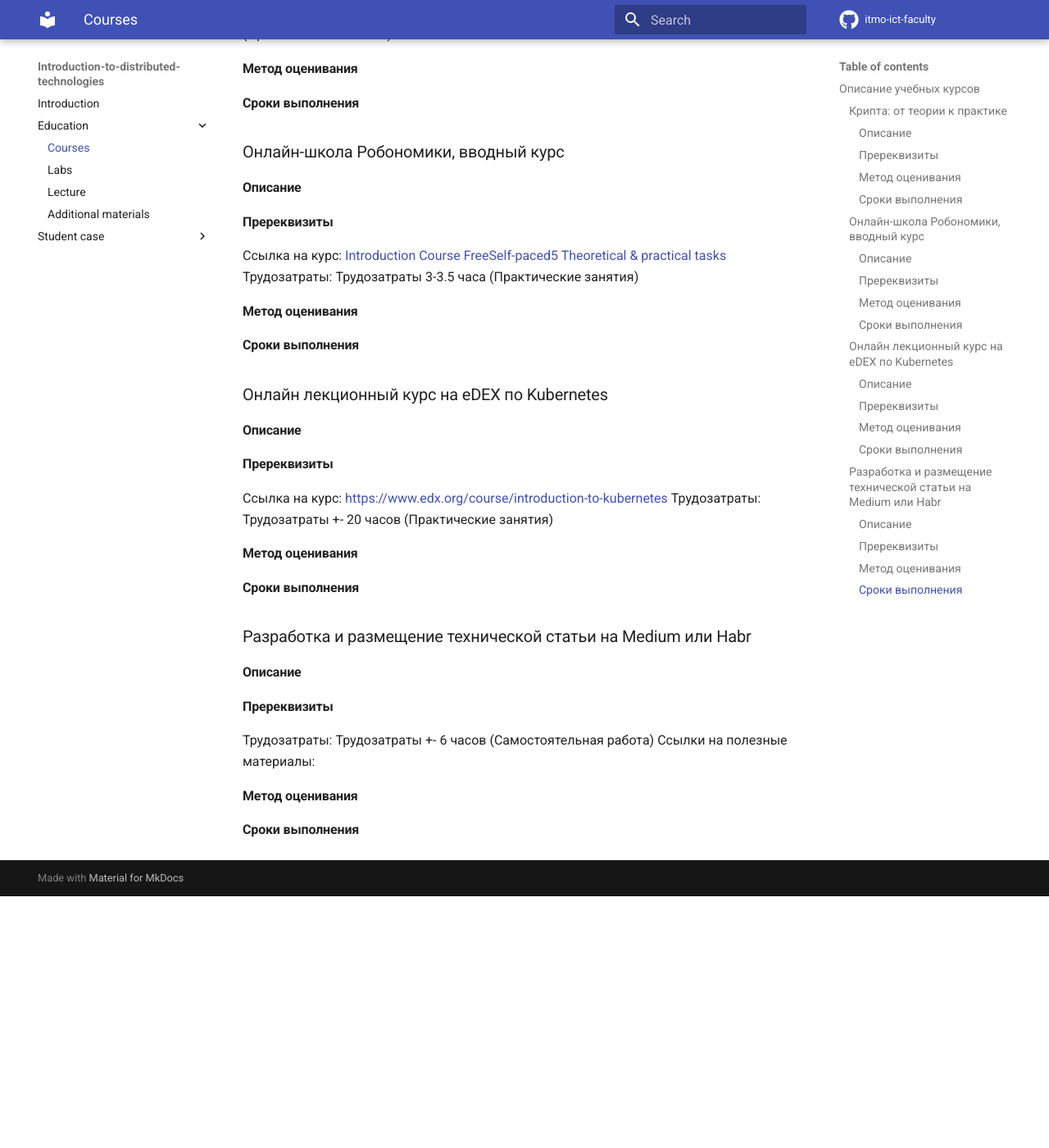
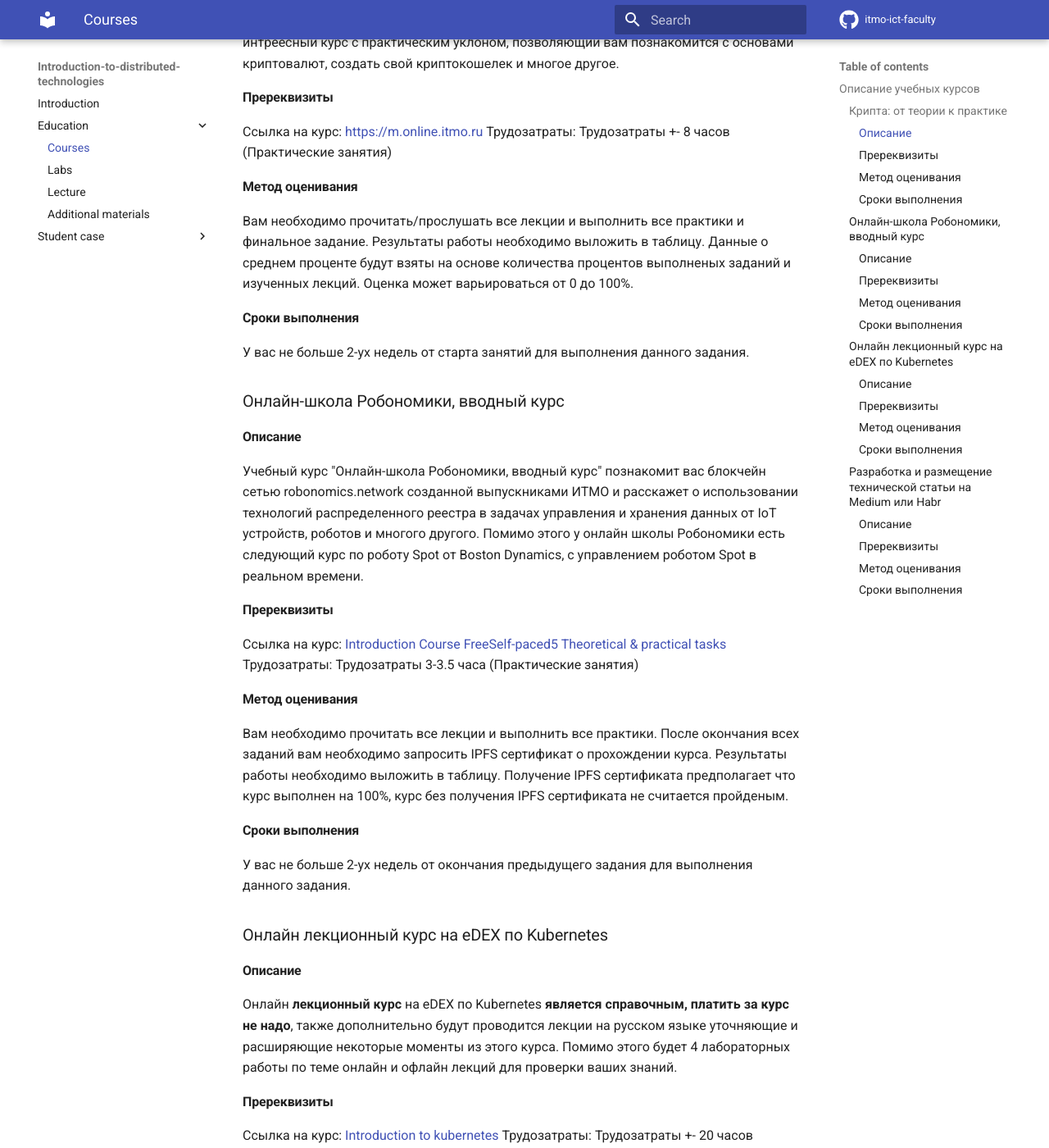
Before and after one commit to itmo-ict-faculty/introduction-to-distributed-technologies, an MkDocs documentation site: the page built from docs/education/courses.md, in a window 1280 px wide and 1400 px high, scrolled down 356 px. Shown: the whole window at 82% size. Built offline with MkDocs 1.6.1 and Material for MkDocs 9.7.7, drawn with Linux system fonts in a browser that asks for light colours; comment, search, counter and statistics services are not loaded; before the commit the page ends 1449 px from its top, so only the background shows below that; some of the changed text lies outside the part shown.

```diff
--- a/docs/education/courses.md
+++ b/docs/education/courses.md
@@ -2,44 +2,62 @@
 
 ### Крипта: от теории к практике
 #### Описание
+Учебный курс "Крипта: от теории к практике" состоит из двух частей: Уровень СТАРТ и Уровень ПРО. В рамках курса рассматриваются вопросы истории блокчейна, что представляет из себя криптовалюты, как устроен майнинг и многое другое.
+Достаточно интреесный курс с практическим уклоном, позволяющий вам познакомится с основами криптовалют, создать свой криптокошелек и многое другое.
 
 #### Пререквизиты
 Ссылка на курс: [https://m.online.itmo.ru](https://m.online.itmo.ru)
 Трудозатраты: Трудозатраты +- 8 часов (Практические занятия)
 
 #### Метод оценивания
+Вам необходимо прочитать/прослушать все лекции и выполнить все практики и финальное задание. Результаты работы необходимо выложить в таблицу. Данные о среднем проценте будут взяты на основе количества процентов выполненых заданий и изученных лекций.
+Оценка может варьироваться от 0 до 100%.
 
 #### Сроки выполнения
+У вас не больше 2-ух недель от старта занятий для выполнения данного задания.
 
 ### Онлайн-школа Робономики, вводный курс
 #### Описание
+Учебный курс "Онлайн-школа Робономики, вводный курс" познакомит вас блокчейн сетью robonomics.network созданной выпускниками ИТМО и расскажет о использовании технологий распределенного реестра в задачах управления и хранения данных от IoT устройств, роботов и многого другого. Помимо этого у онлайн школы Робономики есть следующий курс по роботу Spot от Boston Dynamics, с управлением роботом Spot в реальном времени.
 
 #### Пререквизиты
 Ссылка на курс: [Introduction Course FreeSelf-paced5 Theoretical & practical tasks](https://robonomics.academy/online-courses/introduction-course)
 Трудозатраты:  Трудозатраты 3-3.5 часа (Практические занятия)
 
 #### Метод оценивания
+Вам необходимо прочитать все лекции и выполнить все практики. После окончания всех заданий вам необходимо запросить IPFS сертификат о прохождении курса. Результаты работы необходимо выложить в таблицу. Получение IPFS сертификата предполагает что курс выполнен на 100%, курс без получения IPFS сертификата не считается пройденым.
 
 #### Сроки выполнения
+У вас не больше 2-ух недель от окончания предыдущего задания для выполнения данного задания.
 
 ### Онлайн лекционный курс на eDEX по Kubernetes
 #### Описание
-
+Онлайн **лекционный курс** на eDEX по Kubernetes **является справочным, платить за курс не надо**, также дополнительно будут проводится лекции на русском языке уточняющие и расширяющие некоторые моменты из этого курса. Помимо этого будет 4 лабораторных работы по теме онлайн и офлайн лекций для проверки ваших знаний.
 #### Пререквизиты
-Ссылка на курс: [https://www.edx.org/course/introduction-to-kubernetes](https://www.edx.org/course/introduction-to-kubernetes)
+Ссылка на курс: [Introduction to kubernetes](https://www.edx.org/course/introduction-to-kubernetes)
 Трудозатраты: Трудозатраты +- 20 часов (Практические занятия)
 
 #### Метод оценивания
+Вам необходимо прочитать/прослушать все лекции и выполнить все лабораторные работы. Результаты работы необходимо выложить в таблицу. Формат защиты лабораторных работ будет сообщен дополнительно.
+Оценка может варьироваться от 0 до 100%.
 
 #### Сроки выполнения
+У вас не больше 6-и недель от окончания предыдущего задания для выполнения данного задания.
 
 ### Разработка и размещение технической статьи на Medium или Habr
 #### Описание
-
+Самое интересное задание из всех представленных, вам необходимо будет разработать и разместить техническую статью на Medium или Habr по любой из заинтересовавших вас тем которые будут рассмотрены на курсе с личного аккаунта. Если статья будет большая/трудозатратная вы можете объедениться в группы по 2-3 человека, не больше. **Все авторы статьи должны быть указанны в ней на момент публикации.**
 #### Пререквизиты
 Трудозатраты: Трудозатраты +- 6 часов (Самостоятельная работа)
 Ссылки на полезные материалы:
 
 #### Метод оценивания
+В ходе оценки статьи будут оцениваться следующие параметры:
+- Техническое содержание и новизна идеи
+- Объем статьи и количество  использованных интересных источников/материалов
+- Оценки от комментаторов статьи, результаты конструктивной критики.
+
+Оценка может варьироваться от 0 до 100%.
 
 #### Сроки выполнения
+Вам необходимо приложить ссылку на статью не позднее чем за две недели до окончания учебной дисциплины.
```
Also changed, not shown: docs/education/labs.md (+6 -0 lines), docs/education/lecture.md (+10 -0 lines).
